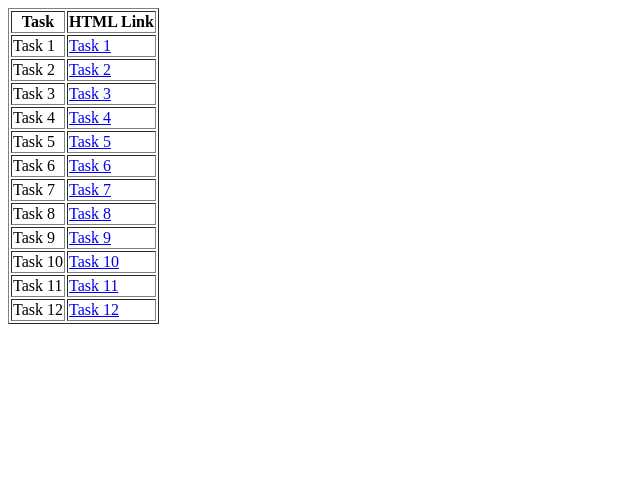
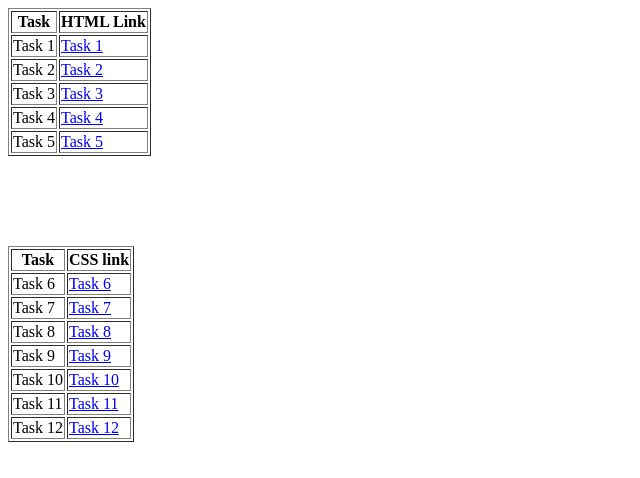
Before and after one commit to tirumaleshdabbakuti/tasks, a plain HTML site: page index.html in a window 1280 px wide. Shown: the whole page, without its empty margins (0-640 px from the left). Drawn offline with Linux system fonts and the light colour scheme.

Commit message:
Update index.html

```diff
--- a/index.html
+++ b/index.html
@@ -22,6 +22,18 @@
     <tr>
       <td>Task 5</td>
       <td><a href="Task5.html">Task 5</a></td>
+    </tr>
+  </table>
+  <br>
+  <br>
+  <br>
+  <br>
+  <br>
+  <table border="1">
+    <tr>
+      <th>Task</th>
+      <th>CSS link</th>
+
     </tr>
     <tr>
       <td>Task 6</td>
```
